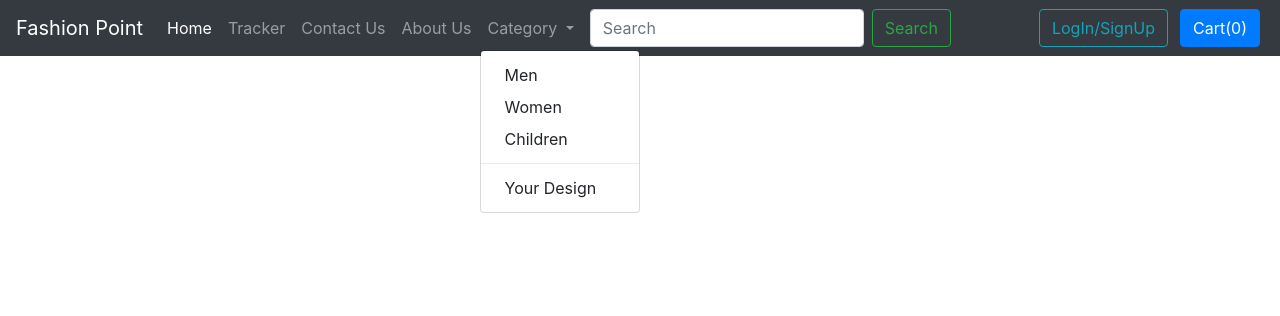
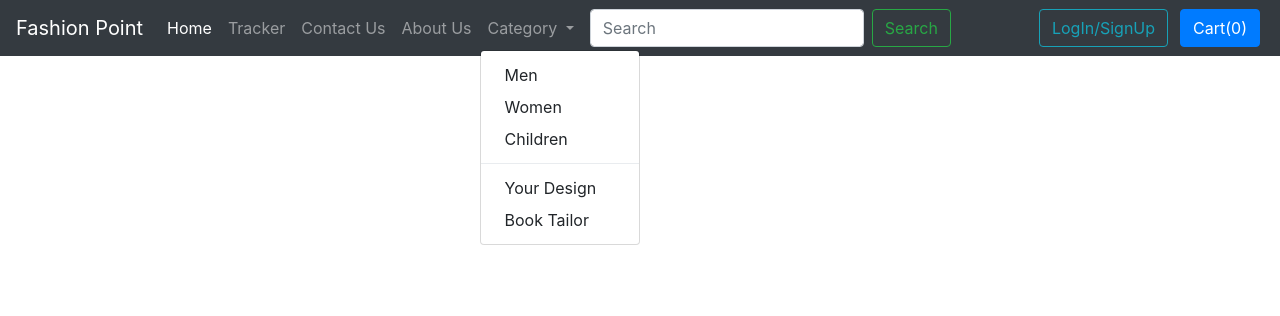
Before and after one commit to shan1697-shan/fashion-point, a PHP site: page /newfashionpoint/extnd.php in a window 1280 px wide, after a click on "Category". Shown: the top 316 px of the page. Run offline with PHP 8.4, Linux system fonts and the light colour scheme; some libraries are stand-ins or nearby versions.

Commit message:
Update extnd.php

```diff
--- a/extnd.php
+++ b/extnd.php
@@ -74,6 +74,7 @@ include("checksession.php");
           <a class="dropdown-item" href="child.php">Children</a>
           <div class="dropdown-divider"></div>
           <a class="dropdown-item" href="yourdesign.php">Your Design</a>
+          <a class="dropdown-item" href="booktailor.php">Book Tailor</a>
         </div>
       </li>
       <form class="form-inline mt-2 mt-md-0 mx-2" action="search.php" method="POST">
```
